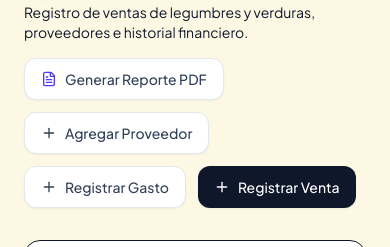
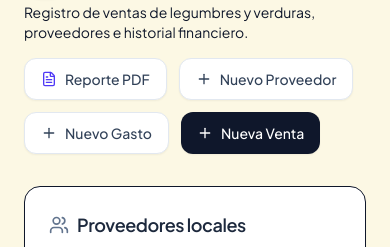
Before and after one commit to Novato777/Sistema-mam-, a React (Vite) app in the folder frontend/: page /lichigueria in a window 390 px wide. Shown: the part 165-412 px from the top of the page. Built offline with nearby package versions, Linux system fonts and the light colour scheme; no server answers; sample sign-in values are in the browser's storage.

Commit message:
Optimize header button widths and adjust wrapping breakpoint in Lichiguería

```diff
--- a/frontend/src/pages/Lichigueria.tsx
+++ b/frontend/src/pages/Lichigueria.tsx
@@ -344,7 +344,7 @@ export default function Lichigueria() {
       <div className="w-full h-2.5 bg-amber-500 rounded-full mb-4 shadow-sm"></div>
 
       {/* Cabecera */}
-      <div className="flex flex-col lg:flex-row justify-between items-start lg:items-center gap-4">
+      <div className="flex flex-col xl:flex-row justify-between items-start xl:items-center gap-4">
         <div className="space-y-1">
           <h1 className="text-3xl font-semibold text-slate-900 tracking-tight flex items-center gap-3">
             <span className="p-2 bg-amber-500 text-white rounded-2xl border border-amber-600 shadow-sm"><Leaf className="w-6 h-6" /></span>
@@ -353,34 +353,34 @@ export default function Lichigueria() {
           <p className="text-slate-655 text-sm">Registro de ventas de legumbres y verduras, proveedores e historial financiero.</p>
         </div>
 
-        <div className="flex flex-wrap gap-3 w-full lg:w-auto">
+        <div className="flex flex-wrap gap-3 w-full xl:w-auto">
           <button
             onClick={() => setShowPdfModal(true)}
             className="inline-flex items-center space-x-2 px-4 py-2.5 bg-white border border-slate-200 hover:border-slate-350 hover:bg-slate-50 text-slate-700 font-medium rounded-xl text-sm shadow-xs active:scale-[0.98] transition-all"
           >
             <FileText className="w-4 h-4 text-indigo-600" />
-            <span>Generar Reporte PDF</span>
+            <span>Reporte PDF</span>
           </button>
           <button
             onClick={() => setShowProviderModal(true)}
             className="inline-flex items-center space-x-2 px-4 py-2.5 bg-white border border-slate-200 hover:border-slate-350 hover:bg-slate-50 text-slate-700 font-medium rounded-xl text-sm shadow-xs active:scale-[0.98] transition-all"
           >
             <Plus className="w-4 h-4" />
-            <span>Agregar Proveedor</span>
+            <span>Nuevo Proveedor</span>
           </button>
           <button
             onClick={() => setShowExpenseModal(true)}
             className="inline-flex items-center space-x-2 px-4 py-2.5 bg-white border border-slate-200 hover:border-slate-350 hover:bg-slate-50 text-slate-700 font-medium rounded-xl text-sm shadow-xs active:scale-[0.98] transition-all"
           >
             <Plus className="w-4 h-4" />
-            <span>Registrar Gasto</span>
+            <span>Nuevo Gasto</span>
           </button>
           <button
             onClick={() => setShowSaleModal(true)}
             className="inline-flex items-center space-x-2 px-4 py-2.5 bg-slate-900 hover:bg-slate-800 text-white font-medium rounded-xl text-sm shadow-xs active:scale-[0.98] transition-all"
           >
             <Plus className="w-4 h-4" />
-            <span>Registrar Venta</span>
+            <span>Nueva Venta</span>
           </button>
         </div>
       </div>
```
